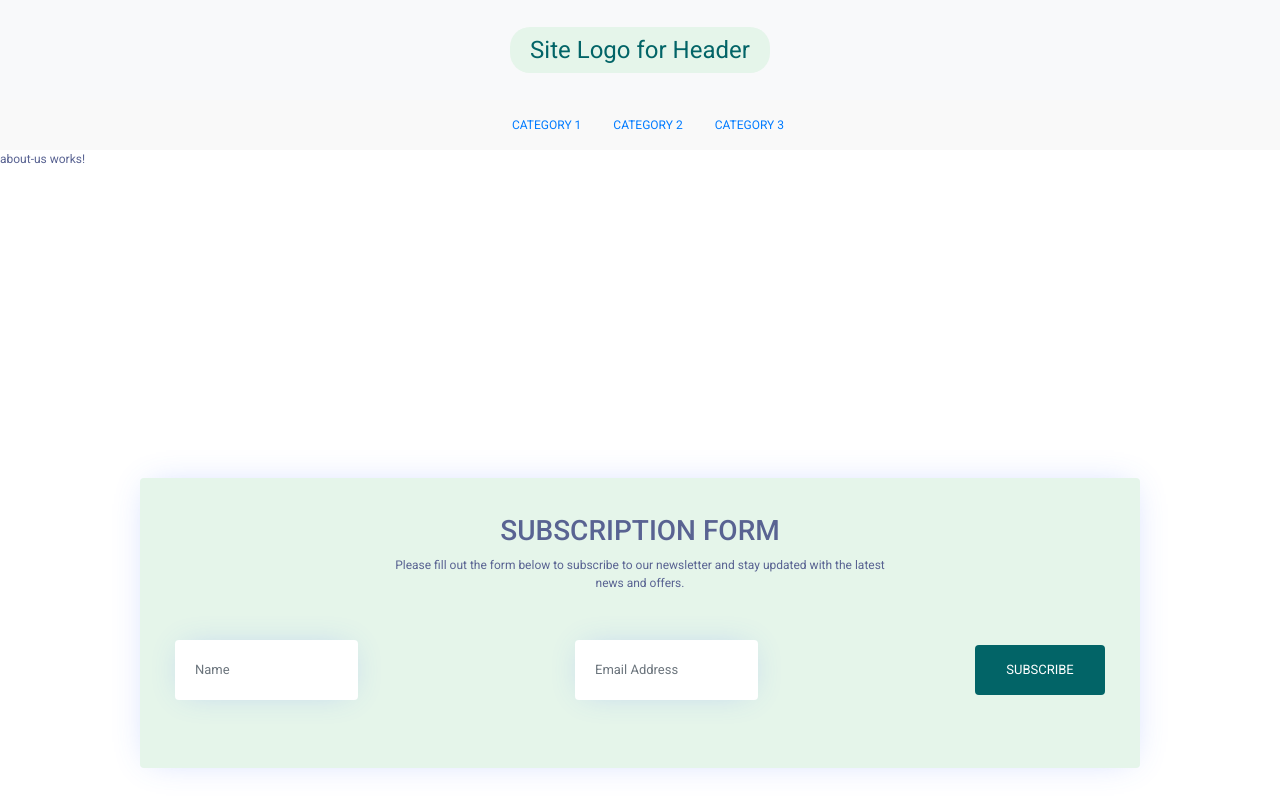
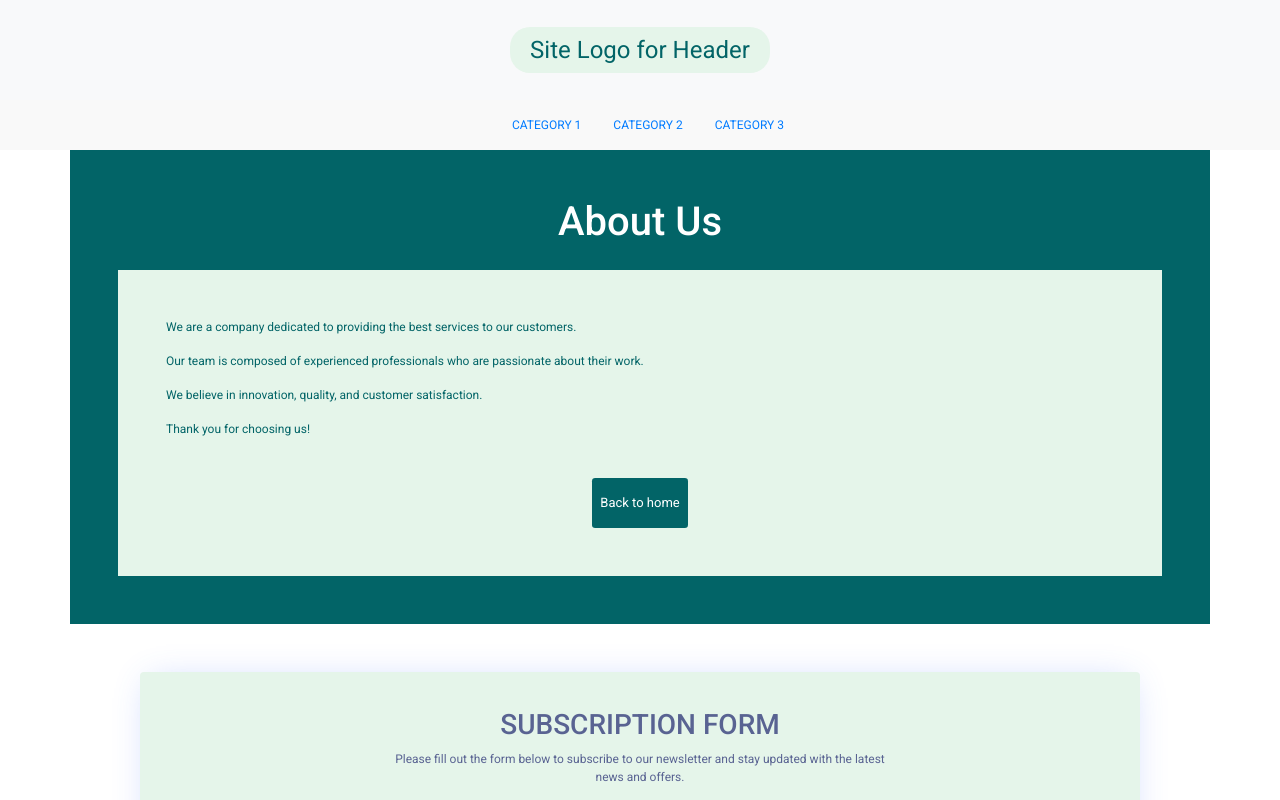
Before and after one commit to ChrisKincaid/SiteTemplate2025, an Angular app: page /about in a window 1280 px wide. Shown: the top 800 px of the page. Built offline with nearby package versions, Linux system fonts and the light colour scheme.

Commit message:
Update terms route from term-conditions to terms for cleaner URL

```diff
--- a/src/app/app.routes.ts
+++ b/src/app/app.routes.ts
@@ -12,6 +12,6 @@
     {path: 'post', component: SinglePost},
 
     {path: 'about', component: AboutUs},
-    {path: 'term-conditions', component: Terms},
+    {path: 'terms', component: Terms},
     {path: 'contact', component: ContactUs}
 ];
--- a/src/app/pages/about-us/about-us.html
+++ b/src/app/pages/about-us/about-us.html
@@ -1 +1,17 @@
-<p>about-us works!</p>
+<section class="mt-5">
+    <div class="container mt-5 mb-5 p-5 bg-theme">
+        <h1 class="text-white text-center"> About Us </h1>
+        <div class="p-5 mt-4 bg-secondary-theme text-theme-primary">
+
+            <p>We are a company dedicated to providing the best services to our customers.</p>
+            <p>Our team is composed of experienced professionals who are passionate about their work.</p>
+            <p>We believe in innovation, quality, and customer satisfaction.</p>
+            <p>Thank you for choosing us!</p>
+
+            <div class="text-center">
+                <button class="btn btn-info btn-sm mt-4 btn-theme">Back to home</button>
+            </div>
+
+        </div>
+    </div>
+</section>
--- a/src/app/pages/terms/terms.html
+++ b/src/app/pages/terms/terms.html
@@ -1 +1,17 @@
-<p>terms works!</p>
+<section class="mt-5">
+    <div class="container mt-5 mb-5 p-5 bg-theme">
+        <h1 class="text-white text-center"> Terms of service. </h1>
+        <div class="p-5 mt-4 bg-secondary-theme text-theme-primary">
+
+            <p>We are a company dedicated to providing the best services to our customers.</p>
+            <p>Our team is composed of experienced professionals who are passionate about their work.</p>
+            <p>We believe in innovation, quality, and customer satisfaction.</p>
+            <p>Thank you for choosing us!</p>
+
+            <div class="text-center">
+                <button class="btn btn-info btn-sm mt-4 btn-theme">Back to home</button>
+            </div>
+
+        </div>
+    </div>
+</section>
--- a/src/styles.css
+++ b/src/styles.css
@@ -36,6 +36,14 @@
     background-color: var(--primary-color);
 }
 
+.bg-secondary-theme {
+    background-color: var(--secondary-color);
+}
+
+.text-theme-primary {
+    color: var(--primary-color);
+}
+
 input[type = text], input[type = email]{
     height: 60px;
     padding-left: 20px;
```
